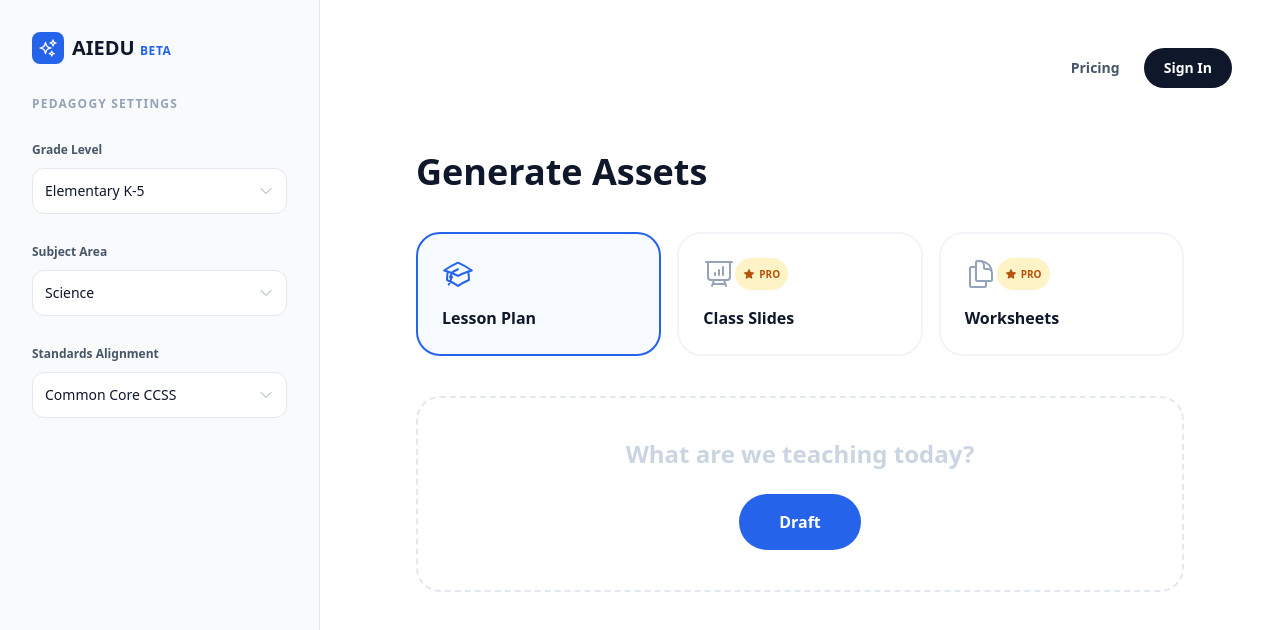
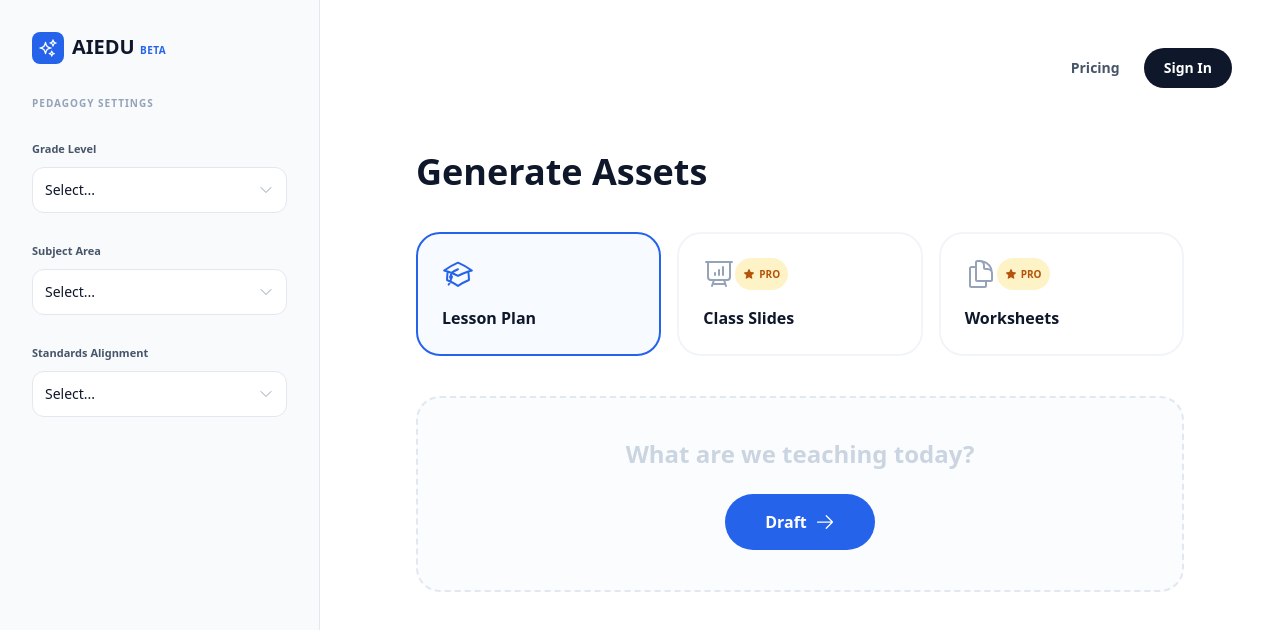
Before and after one commit to joanjiaocn-rgb/eduus, a Next.js app: page /page-new in a window 1280 px wide. Shown: the top 630 px of the page. Built offline with nearby package versions, Linux system fonts and the light colour scheme.

Commit message:
feat: implement generation logic in new UI

```diff
--- a/app/page-new/page.js
+++ b/app/page-new/page.js
@@ -1,42 +1,56 @@
 "use client";
 
-import React, { useState } from 'react';
-import { SparklesIcon, ChevronDownIcon, AcademicCapIcon, PresentationChartBarIcon, DocumentDuplicateIcon } from '@heroicons/react/24/outline';
+import React, { useState, useEffect } from 'react';
+import { SparklesIcon, ChevronDownIcon, AcademicCapIcon, PresentationChartBarIcon, DocumentDuplicateIcon, ArrowRightIcon } from '@heroicons/react/24/outline';
 import { StarIcon } from '@heroicons/react/24/solid';
 
 export default function AIEDUInterface() {
   const [selectedAsset, setSelectedAsset] = useState('Lesson Plan');
+  const [topic, setTopic] = useState('');
+  const [isGenerating, setIsGenerating] = useState(false);
+  const [result, setResult] = useState(null);
+
+  const handleGenerate = async () => {
+    if (!topic) return alert("Please enter a topic");
+    setIsGenerating(true);
+    try {
+      const response = await fetch('/api/generate', {
+        method: 'POST',
+        headers: { 'Content-Type': 'application/json' },
+        body: JSON.stringify({ topic, assetType: selectedAsset })
+      });
+      const data = await response.json();
+      setResult(data.content);
+    } catch (e) {
+      alert("Generation failed");
+    } finally {
+      setIsGenerating(false);
+    }
+  };
 
   return (
-    <div className="min-h-screen bg-white flex font-sans">
-      {/* Sidebar - Settings */}
+    <div className="min-h-screen bg-white flex font-sans text-slate-900">
       <aside className="w-80 border-r border-slate-200 bg-slate-50 p-8 flex flex-col gap-8">
         <div className="flex items-center gap-2">
           <div className="w-8 h-8 bg-blue-600 rounded-lg flex items-center justify-center"><SparklesIcon className="w-5 h-5 text-white" /></div>
-          <span className="text-xl font-black text-slate-900">AIEDU <span className="text-xs text-blue-600 font-bold uppercase tracking-wider">Beta</span></span>
+          <span className="text-xl font-black">AIEDU <span className="text-[10px] text-blue-600 font-bold uppercase tracking-wider">Beta</span></span>
         </div>
-
         <div className="space-y-6">
-          <h2 className="text-xs font-black text-slate-400 uppercase tracking-widest">Pedagogy Settings</h2>
-          {[
-            { label: 'Grade Level', val: 'Elementary K-5' },
-            { label: 'Subject Area', val: 'Science' },
-            { label: 'Standards Alignment', val: 'Common Core CCSS' }
-          ].map(item => (
-            <div key={item.label} className="space-y-2">
-              <label className="text-xs font-bold text-slate-600">{item.label}</label>
-              <button className="w-full bg-white border border-slate-200 p-3 rounded-xl flex justify-between items-center text-sm font-medium text-slate-900 hover:border-blue-400 transition-colors">
-                {item.val} <ChevronDownIcon className="w-4 h-4 text-slate-400" />
+          <h2 className="text-[10px] font-black text-slate-400 uppercase tracking-widest">Pedagogy Settings</h2>
+          {['Grade Level', 'Subject Area', 'Standards Alignment'].map(label => (
+            <div key={label} className="space-y-2">
+              <label className="text-[11px] font-bold text-slate-600">{label}</label>
+              <button className="w-full bg-white border border-slate-200 p-3 rounded-xl flex justify-between items-center text-sm font-medium hover:border-blue-400">
+                Select... <ChevronDownIcon className="w-4 h-4 text-slate-400" />
               </button>
             </div>
           ))}
         </div>
       </aside>
 
-      {/* Main Workspace */}
-      <main className="flex-1 p-12">
+      <main className="flex-1 p-12 overflow-y-auto">
         <header className="flex justify-between items-center mb-16">
-          <div /> {/* Spacer */}
+          <div />
           <div className="flex items-center gap-6 text-sm font-bold text-slate-600">
             <button className="hover:text-blue-600">Pricing</button>
             <button className="bg-slate-900 text-white px-5 py-2.5 rounded-full hover:bg-slate-800">Sign In</button>
@@ -44,7 +58,7 @@ export default function AIEDUInterface() {
         </header>
 
         <section className="max-w-3xl mx-auto space-y-10">
-          <h1 className="text-4xl font-black text-slate-900">Generate Assets</h1>
+          <h1 className="text-4xl font-black">Generate Assets</h1>
 
           <div className="grid grid-cols-3 gap-4">
             {[
@@ -61,19 +75,33 @@ export default function AIEDUInterface() {
                   <item.icon className={`w-8 h-8 ${selectedAsset === item.name ? 'text-blue-600' : 'text-slate-400'}`} />
                   {item.pro && <span className="bg-amber-100 text-amber-700 px-2 py-0.5 rounded-full text-[10px] font-black flex items-center gap-1"><StarIcon className="w-3 h-3" />PRO</span>}
                 </div>
-                <span className="font-bold text-slate-900">{item.name}</span>
+                <span className="font-bold">{item.name}</span>
               </button>
             ))}
           </div>
 
-          <div className="border-2 border-slate-200 border-dashed rounded-3xl p-10 flex flex-col items-center gap-6">
+          <div className="border-2 border-slate-200 border-dashed rounded-3xl p-10 flex flex-col items-center gap-6 bg-slate-50/50">
             <input
               type="text"
+              value={topic}
+              onChange={(e) => setTopic(e.target.value)}
               placeholder="What are we teaching today?"
-              className="w-full text-2xl font-bold placeholder:text-slate-300 outline-none text-center"
+              className="w-full text-2xl font-bold placeholder:text-slate-300 outline-none text-center bg-transparent"
             />
-            <button className="bg-blue-600 text-white px-10 py-4 rounded-full font-bold hover:bg-blue-700 transition-colors">Draft</button>
+            <button
+              onClick={handleGenerate}
+              disabled={isGenerating}
+              className="bg-blue-600 text-white px-10 py-4 rounded-full font-bold hover:bg-blue-700 transition-colors flex items-center gap-2"
+            >
+              {isGenerating ? 'Generating...' : 'Draft'} <ArrowRightIcon className="w-5 h-5" />
+            </button>
           </div>
+
+          {result && (
+            <div className="mt-10 p-8 bg-white border border-slate-200 rounded-3xl shadow-sm whitespace-pre-wrap text-slate-700">
+              {result}
+            </div>
+          )}
         </section>
       </main>
     </div>
```
